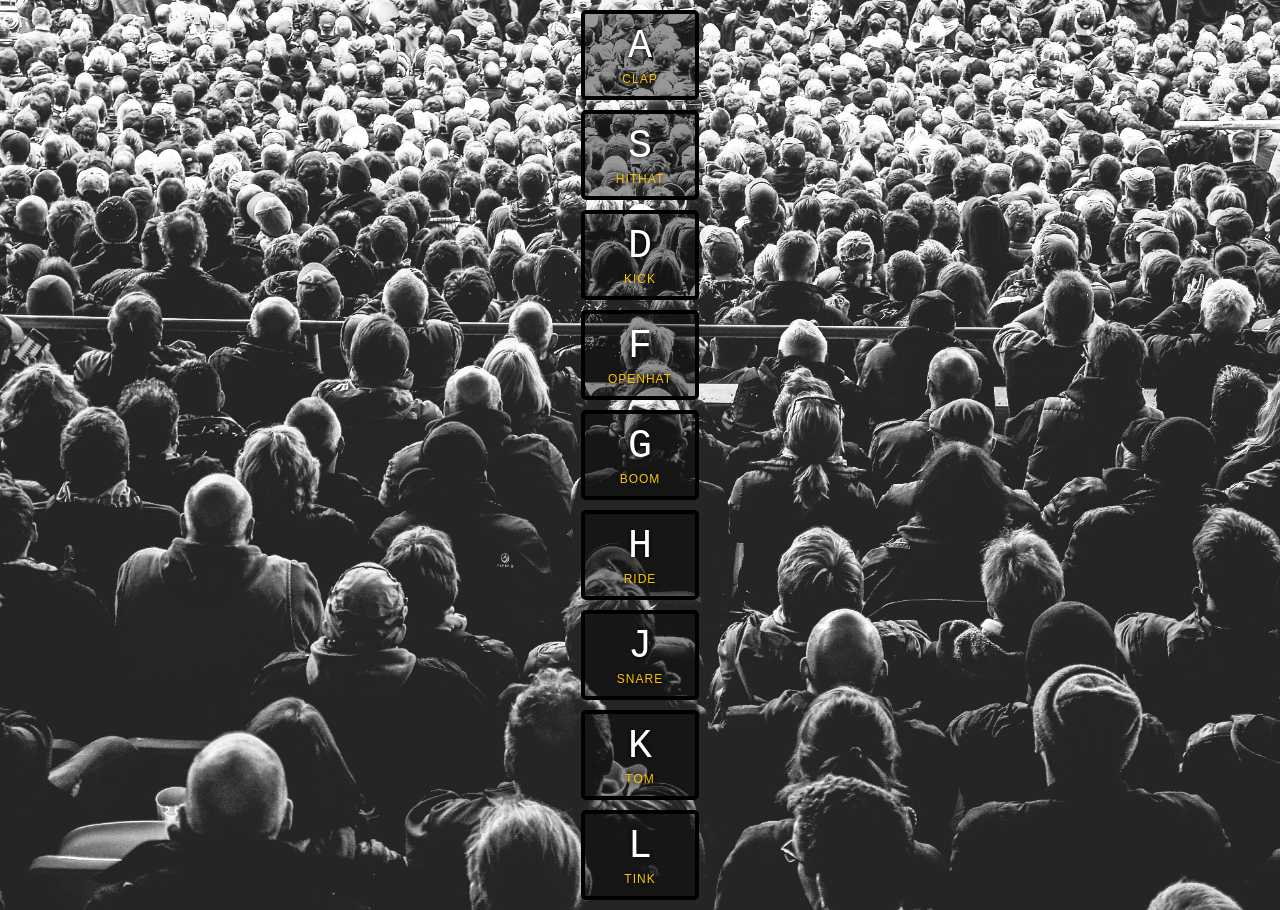
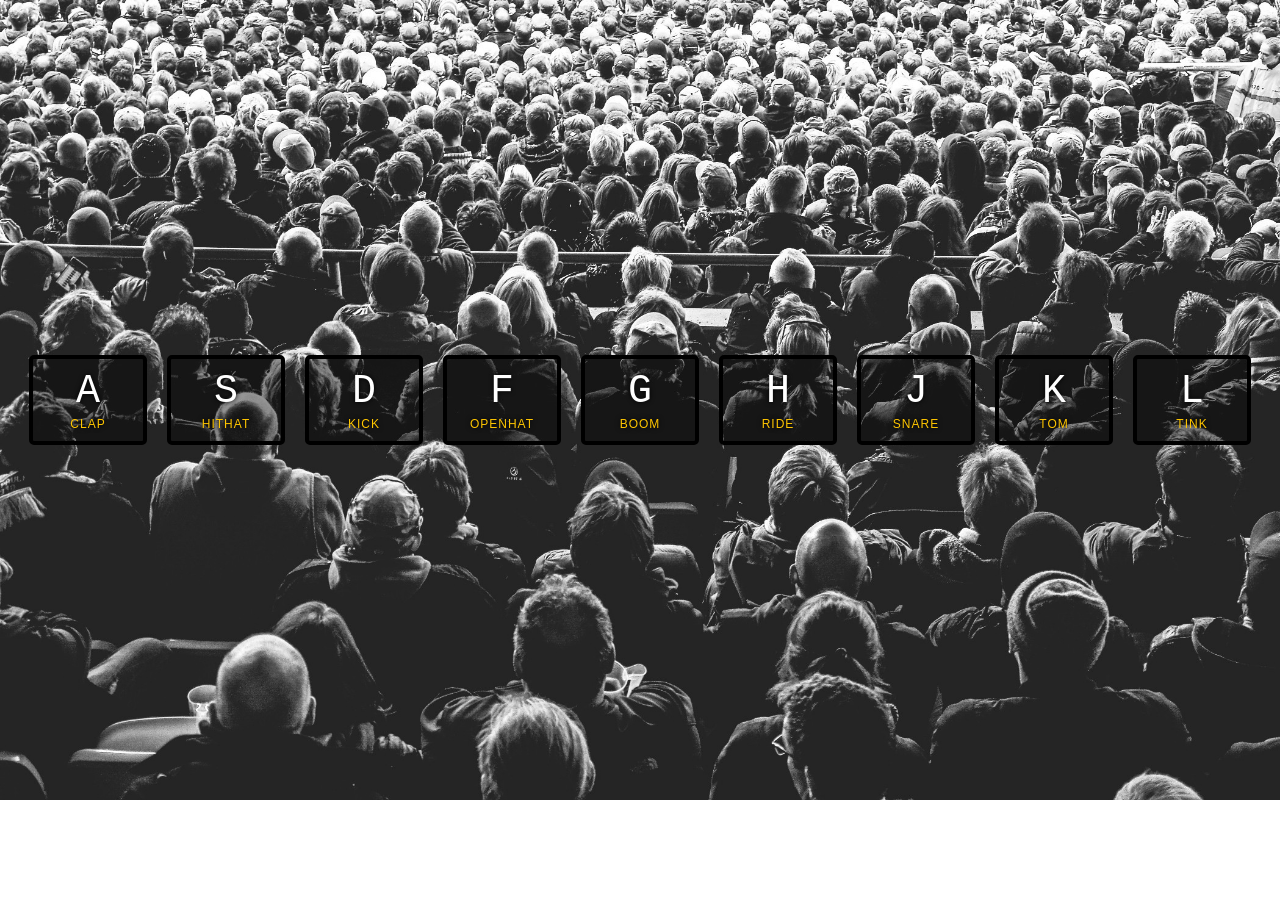
Before and after one commit to ShubhangiShrestha/Javascript30, a plain HTML site: page Drum_Kit/index.html in a window 1280 px wide. After the commit the page ends 800 px from the top, so only its background shows below. Drawn offline with Linux system fonts and the light colour scheme.

Commit message:
Changed the vertical alignment to horizontal

```diff
--- a/Drum_Kit/style.css
+++ b/Drum_Kit/style.css
@@ -13,7 +13,7 @@ html {
 
   }
 
-  .keys {
+  #keys {
     display: flex;
     flex: 1;
     min-height: 100vh;
```
Also changed, not shown: Drum_Kit/readme.txt (added).
